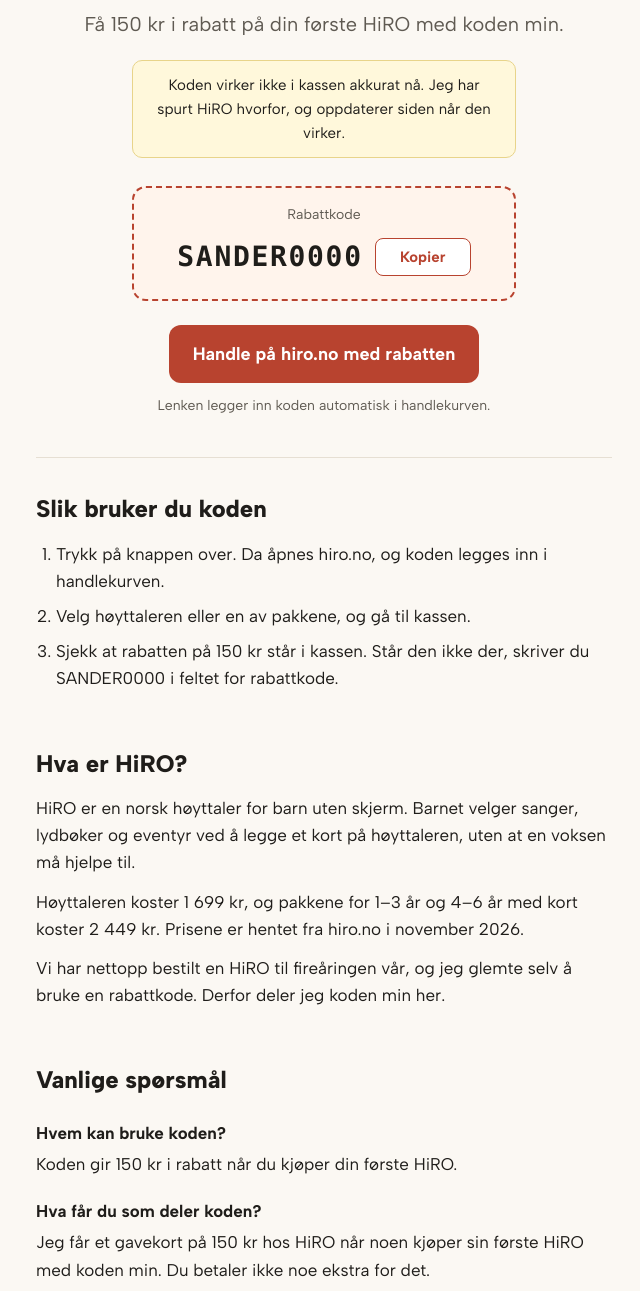
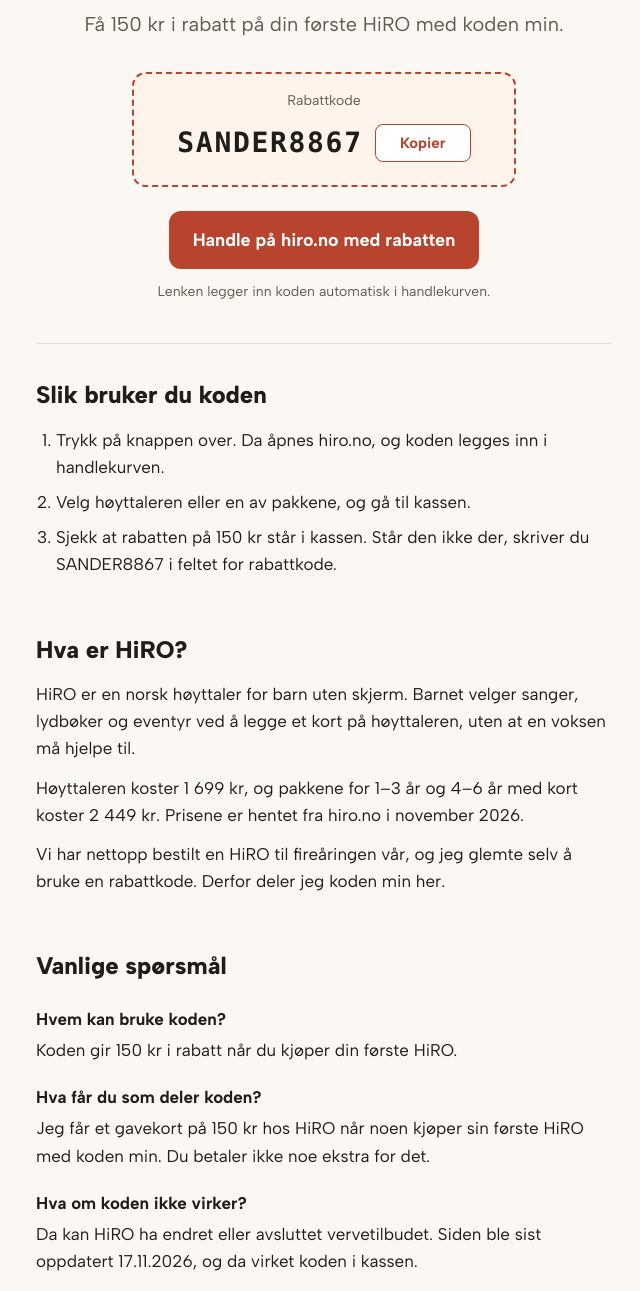
Before and after one commit to Sandersol/Sandersol.github.io, a plain HTML site: page hiro-rabattkode/index.html in a window 1280 px wide. Shown: the part 109-1400 px from the top of the page, without its empty margins (316-956 px from the left). Drawn offline with Linux system fonts and the light colour scheme.

Commit message:
Ny HiRO-kode SANDER8867 og kontaktlinje for HiRO
HiRO-kundeservice ga ny kode 17.11, fordi SANDER0000 aldri ble gyldig.
SANDER8867 gir 150 kr i kassen, både skrevet inn og via /discount-lenken
(testet i ny kasse uten cookies). Den gule merknaden er fjernet.
Nederst står det at HiRO kan be om at siden tas ned.

Co-Authored-By: Claude Opus 5.5 <noreply@anthropic.com>

```diff
--- a/hiro-rabattkode/index.html
+++ b/hiro-rabattkode/index.html
@@ -4,13 +4,13 @@
     <meta charset="UTF-8">
     <meta name="viewport" content="width=device-width, initial-scale=1.0">
     <title>HiRO rabattkode: 150 kr rabatt på din første HiRO</title>
-    <meta name="description" content="Bruk rabattkoden SANDER0000 og få 150 kr i rabatt på din første HiRO-høyttaler. Lenken legger inn koden automatisk i kassen på hiro.no.">
+    <meta name="description" content="Bruk rabattkoden SANDER8867 og få 150 kr i rabatt på din første HiRO-høyttaler. Lenken legger inn koden automatisk i kassen på hiro.no.">
     <link rel="canonical" href="https://sandersol.no/hiro-rabattkode/">
     <meta property="og:type" content="website">
     <meta property="og:locale" content="nb_NO">
     <meta property="og:url" content="https://sandersol.no/hiro-rabattkode/">
     <meta property="og:title" content="HiRO rabattkode: 150 kr rabatt">
-    <meta property="og:description" content="Få 150 kr i rabatt på din første HiRO med koden SANDER0000.">
+    <meta property="og:description" content="Få 150 kr i rabatt på din første HiRO med koden SANDER8867.">
     <link rel="preconnect" href="https://fonts.googleapis.com">
     <link rel="preconnect" href="https://fonts.gstatic.com" crossorigin>
     <link rel="stylesheet" href="https://fonts.googleapis.com/css2?family=Albert+Sans:wght@400;500;700;800&display=swap">
@@ -22,17 +22,15 @@
             <h1>HiRO rabattkode</h1>
             <p class="ingress">Få 150 kr i rabatt på din første HiRO med koden min.</p>
 
-            <p class="merknad">Koden virker ikke i kassen akkurat nå. Jeg har spurt HiRO hvorfor, og oppdaterer siden når den virker.</p>
-
             <div class="kupong">
                 <span class="kupong-etikett">Rabattkode</span>
                 <div class="kupong-rad">
-                    <code id="kode">SANDER0000</code>
-                    <button type="button" id="kopier" data-kode="SANDER0000">Kopier</button>
+                    <code id="kode">SANDER8867</code>
+                    <button type="button" id="kopier" data-kode="SANDER8867">Kopier</button>
                 </div>
             </div>
 
-            <a class="knapp" href="https://hiro.no/discount/SANDER0000" rel="sponsored noopener">Handle på hiro.no med rabatten</a>
+            <a class="knapp" href="https://hiro.no/discount/SANDER8867" rel="sponsored noopener">Handle på hiro.no med rabatten</a>
             <p class="liten">Lenken legger inn koden automatisk i handlekurven.</p>
         </header>
 
@@ -41,7 +39,7 @@
             <ol>
                 <li>Trykk på knappen over. Da åpnes hiro.no, og koden legges inn i handlekurven.</li>
                 <li>Velg høyttaleren eller en av pakkene, og gå til kassen.</li>
-                <li>Sjekk at rabatten på 150 kr står i kassen. Står den ikke der, skriver du SANDER0000 i feltet for rabattkode.</li>
+                <li>Sjekk at rabatten på 150 kr står i kassen. Står den ikke der, skriver du SANDER8867 i feltet for rabattkode.</li>
             </ol>
         </section>
 
@@ -59,11 +57,12 @@
             <h3>Hva får du som deler koden?</h3>
             <p>Jeg får et gavekort på 150 kr hos HiRO når noen kjøper sin første HiRO med koden min. Du betaler ikke noe ekstra for det.</p>
             <h3>Hva om koden ikke virker?</h3>
-            <p>Da kan HiRO ha endret eller avsluttet vervetilbudet. Siden ble sist oppdatert 09.11.2026.</p>
+            <p>Da kan HiRO ha endret eller avsluttet vervetilbudet. Siden ble sist oppdatert 17.11.2026, og da virket koden i kassen.</p>
         </section>
 
         <footer class="bunn">
             <p>Laget av Sander. Siden er ikke laget av eller tilknyttet HiRO.</p>
+            <p>Jobber du i HiRO og vil heller at koden ikke deles her? Koden er knyttet til kundekontoen min hos dere, så send meg en e-post derfra, så tar jeg siden ned samme dag.</p>
             <p>Har du strøm fra Tibber? Her er <a href="../tibber-vervekode/">Tibber-vervekoden min</a>.</p>
         </footer>
     </main>
--- a/sitemap.xml
+++ b/sitemap.xml
@@ -2,7 +2,7 @@
 <urlset xmlns="http://www.sitemaps.org/schemas/sitemap/0.9">
   <url>
     <loc>https://sandersol.no/hiro-rabattkode/</loc>
-    <lastmod>2026-11-14</lastmod>
+    <lastmod>2026-11-17</lastmod>
   </url>
   <url>
     <loc>https://sandersol.no/tibber-vervekode/</loc>
```
